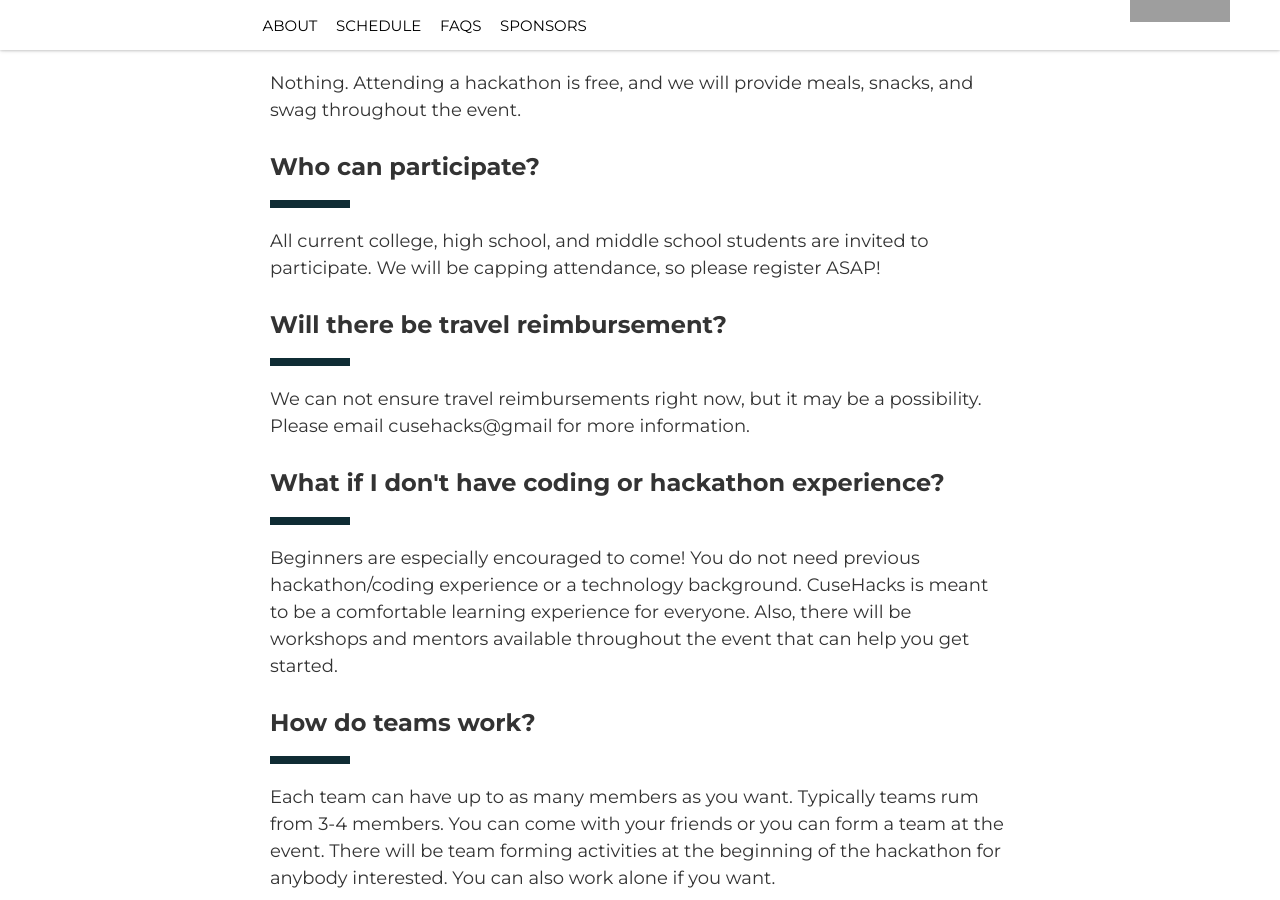
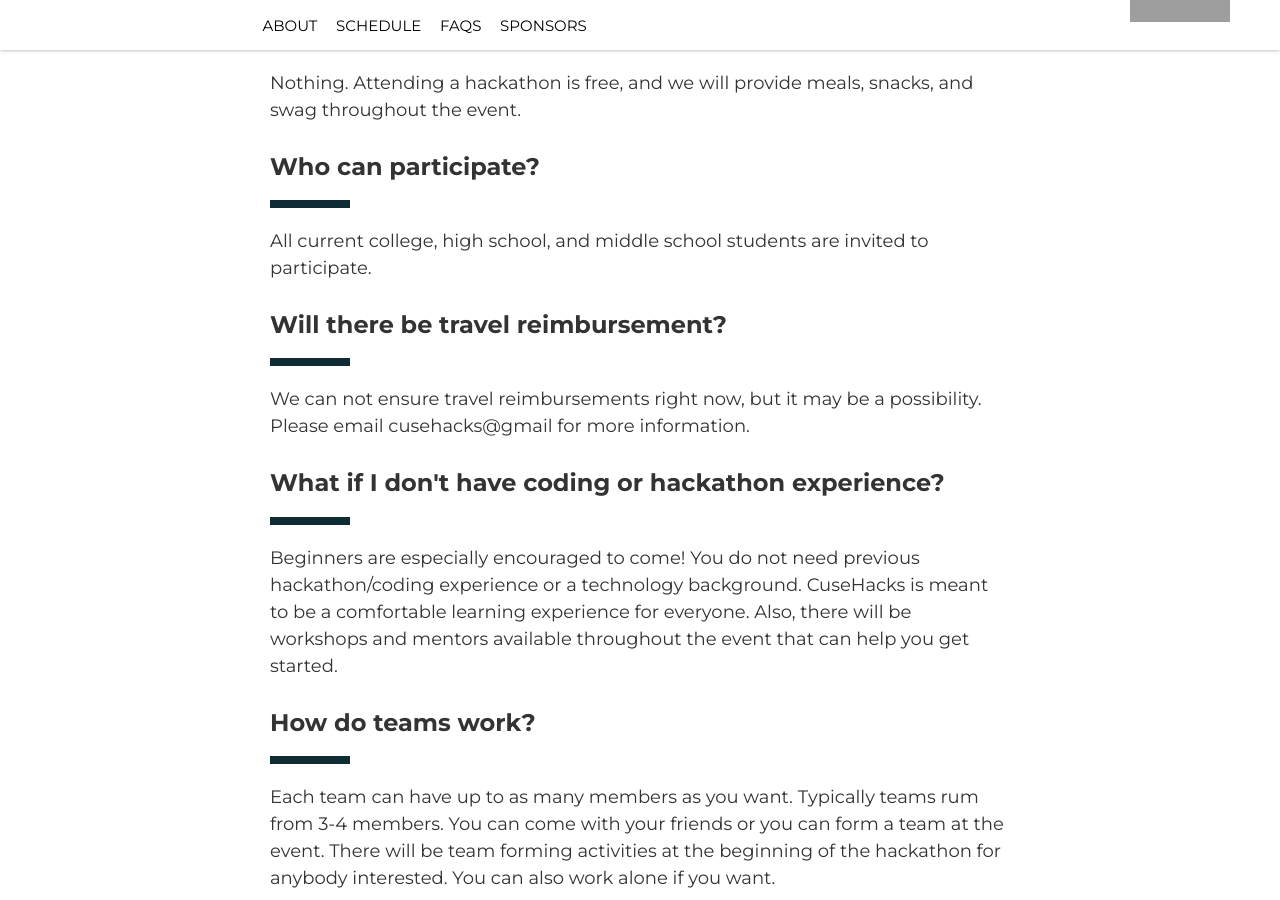
Before and after one commit to innovateorange/cusehacks, a Jekyll site: the page built from index.html, in a window 1280 px wide and 900 px high, scrolled down 2435 px. Built offline with Jekyll 4.4.1, drawn with Linux system fonts in a browser that asks for light colours; nearby versions of some CDN libraries; grey boxes are pictures that could not be loaded.

Commit message:
minor stuff

```diff
--- a/_config.yml
+++ b/_config.yml
@@ -85,7 +85,7 @@ event:
         Nothing. Attending a hackathon is free, and we will provide meals, snacks, and swag throughout the event.
     - question: "Who can participate?"
       answer: >
-        All current college, high school, and middle school students are invited to participate. We will be capping attendance, so please register ASAP!
+        All current college, high school, and middle school students are invited to participate.
     - question: "Will there be travel reimbursement?"
       answer: >
         We can not ensure travel reimbursements right now, but it may be a possibility. Please email cusehacks@gmail for more information.
--- a/css/original.css
+++ b/css/original.css
@@ -282,7 +282,7 @@ nav.item-container{
  */
 
 .footer {
-  background-color: #D44500;
+  background-color: #F47E20;
   color: #fff;
   padding: 30px 0;
 }
```
